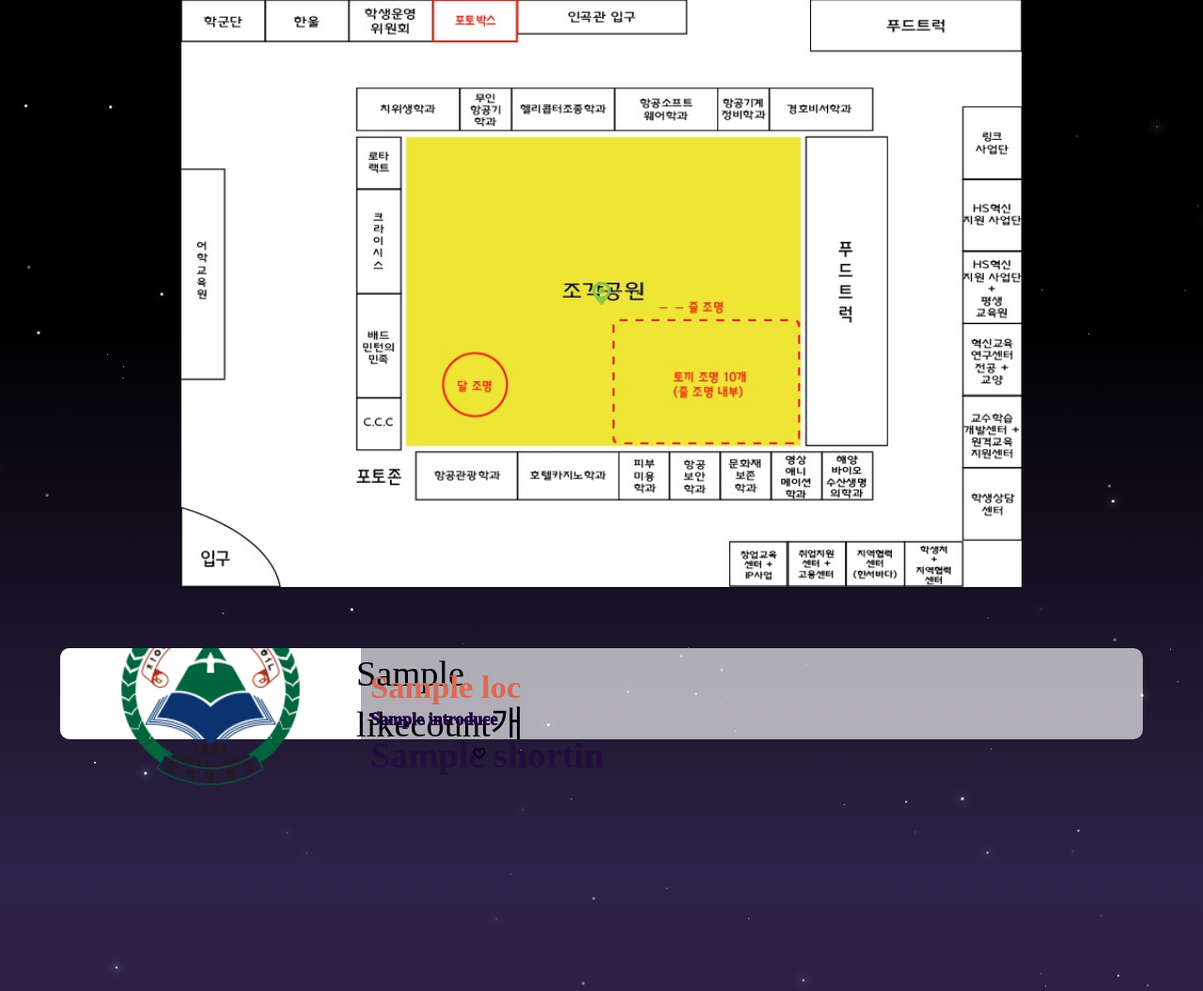
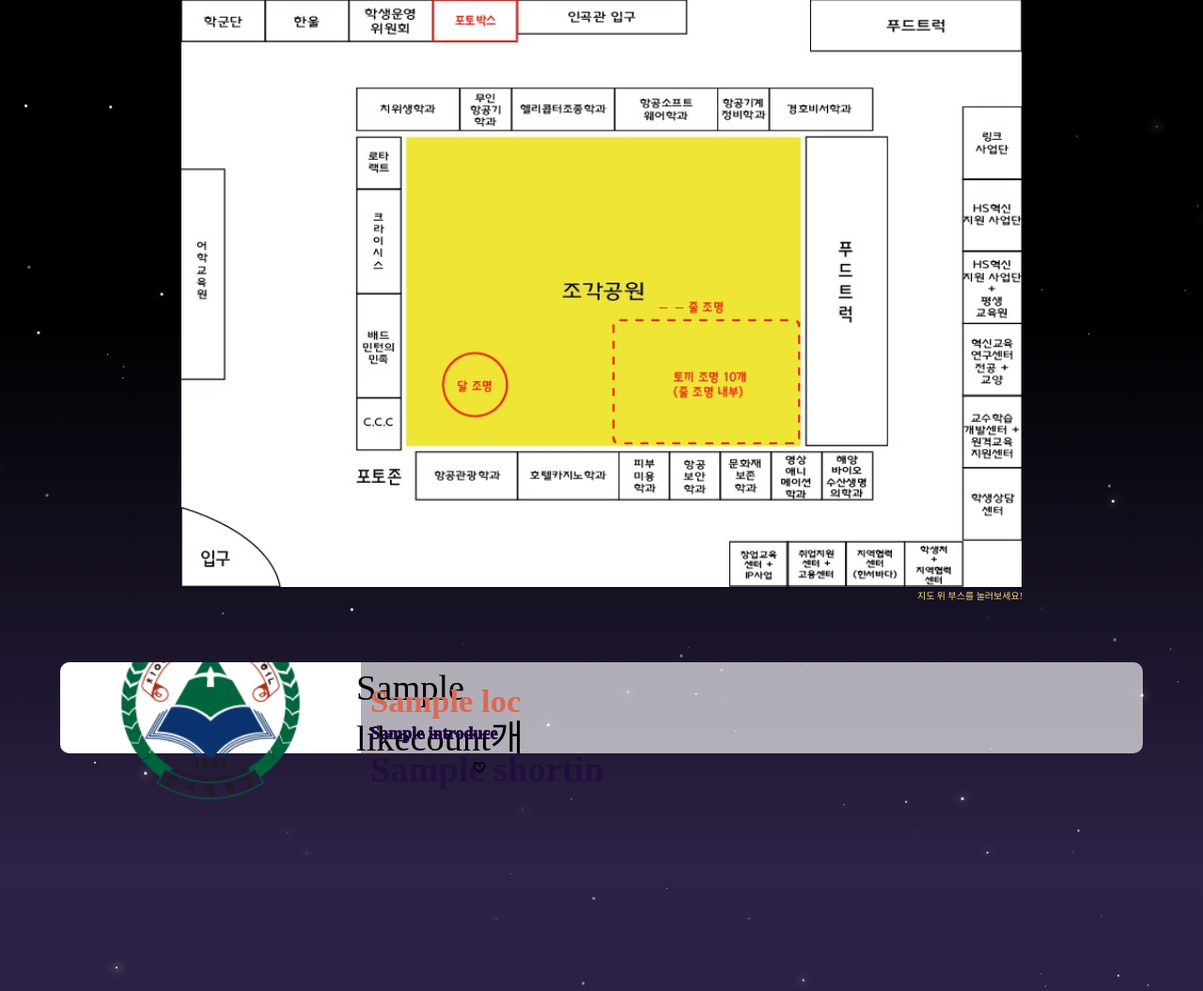
Before and after one commit to LIKELION-at-HSU/HSU_FestivalSite_Back, a Django app: template templates/Booth_Info.html in a window 1280 px wide. Shown: the part 639-1694 px from the top of the page at 94% size. Run offline with Django 4.2, Linux system fonts and the light colour scheme; the template is opened without the code that fills it: most values are stand-ins (such as "Sample title", 1, 10 or a date in 2020); some web fonts are replaced.

Commit message:
fix : 방명록 겹침 수정 및 부스 지도 수정

```diff
--- a/static/css/base.css
+++ b/static/css/base.css
@@ -21,7 +21,8 @@
 body {
     margin: 0;
     width: 100%;
-    height: calc(var(--vh) * 100);
+    /* height: calc(var(--vh) * 100); */
+    height: 100dvh;
     overflow-x: hidden;
     position: relative;
     display: flex;
--- a/static/css/booth.css
+++ b/static/css/booth.css
@@ -17,6 +17,13 @@
     width: 90vw;
     margin-top: 6vw;
     align-items: center;
+    flex-direction: column;
+}
+
+.mapNav {
+    font-size: 10px;
+    width: 70vw;
+    text-align: right;
 }
 
 .hanseo_map{
@@ -31,8 +38,8 @@
     position: absolute;
     background-color: transparent;
     border: none;
-    width: 2vw;
-    height: 2vw;
+    width: 3.5vw;
+    height: 3vh;
 }
 
 .boothContainer{
@@ -42,6 +49,12 @@
     display: flex;
     flex-direction: column;
     align-items: center;
+}
+
+.emptyBox {
+    height: 97px;
+    margin-bottom: 15px ;
+    background: none;
 }
 
 .booth_outbox{
--- a/static/js/Booth_Info.js
+++ b/static/js/Booth_Info.js
@@ -21,6 +21,8 @@
     $(document).on("click", "#myid", function () {
         const offset = $("#"+$(this).val()).offset();
         const offset2 = $("#target").offset();
+        console.log(offset);
+        console.log(offset2);
         var top = offset.top - offset2.top;
         $('#scroll').animate({scrollTop: top},500);
     });
--- a/templates/Booth_Info.html
+++ b/templates/Booth_Info.html
@@ -18,8 +18,9 @@
         <div class="map flex-justify-center">
             <!-- 지도사진들어가는곳> -->
             <img  src="{% static "img/boothLoc.jpeg" %}" class="hanseo_map" alt="hanseo_map" id = "dl">
+            <div class="Gmarket-Medium-White mapNav yellow"> 지도 위 부스를 눌러보세요!</div>
             {% for introduce in intruduce_list%}
-            <button id="myid" value = "booth{{introduce.id}}" class = "move" style = "margin-top:{{introduce.x}}vw ;margin-left:{{introduce.y}}vw ;"><img src = "{% static "img/pngwing.com (1).png" %}" style = "width: 2vw; height : 2vw; "></button>
+            <button id="myid" value = "booth{{introduce.id}}" class = "move" style = "margin-top:{{introduce.x}}vw ;margin-left:{{introduce.y}}vw ;"></button>
             {% endfor %}
         </div>
 
@@ -57,8 +58,9 @@
                     </div>
                 </div>
             {% endfor %}
-
-
+                <div class="emptyBox"></div>
+                <div class="emptyBox"></div>
+                <div class="emptyBox"></div>
             </div>
 
         </div>
--- a/templates/Booth_info2.html
+++ b/templates/Booth_info2.html
@@ -36,7 +36,10 @@
             <div class="intruduce_con">
                 <div class="title Gmarket-Medium-White">👉 부스 소개</div>
                 <div class="content Gmarket-Medium-White">
-                    {{ intruduce.intruduce }}</div>
+                    {{ intruduce.shortin }}
+                    <br><br>
+                    {{ intruduce.intruduce }}
+                </div>
             </div>
         </div>
     </div>
--- a/templates/base.html
+++ b/templates/base.html
@@ -27,10 +27,10 @@
         {% block content%} {% endblock content %}
 
         {% block script %} {% endblock script %}
-        <script>
+        {% comment %} <script>
             let vh = window.innerHeight * 0.01;
             document.documentElement.style.setProperty('--vh', `${vh}px`);
-        </script>
+        </script> {% endcomment %}
         <script type="text/javascript" src="{% static "js/script.js" %}"></script>
     </body>
 </html>
--- a/templates/comments.html
+++ b/templates/comments.html
@@ -11,8 +11,8 @@
 
 {% block detail %}
 
+    <div class="comments-wrap">
         <div class="commentsContainer">
-
                 <!-- 방명록 -->
                 <div class="commentsWrap">
                     {% for comment in comments %}
@@ -38,7 +38,6 @@
                     </div>
                 </form>
             </div>
-
-    {% comment %} </div> {% endcomment %}
+    </div>
 
 {% endblock detail%}
```
Also changed, not shown: static/css/comments.css (+13 -5 lines), db.sqlite3, static/img/location_on_FILL0_wght400_GRAD0_opsz24.svg (added). Lines whose indentation alone changed are shown as unchanged.
